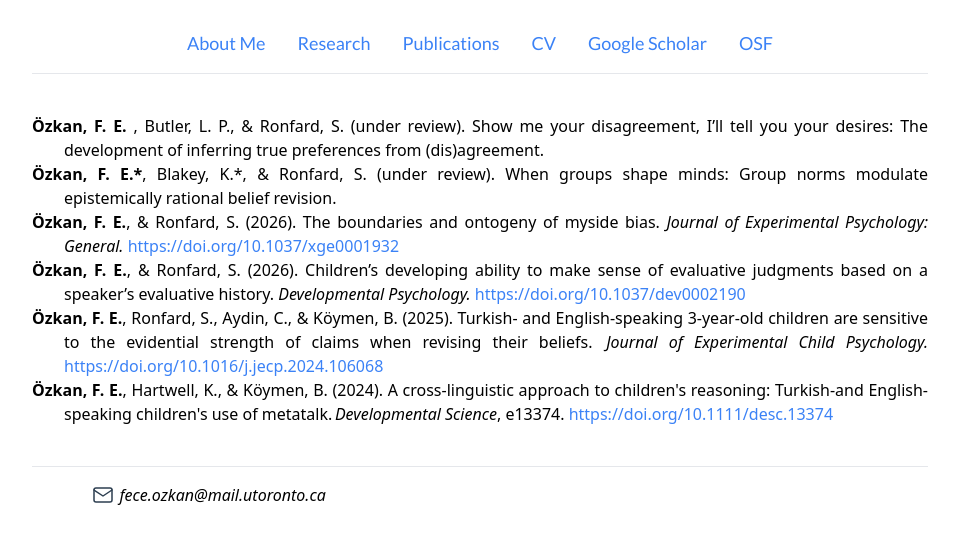
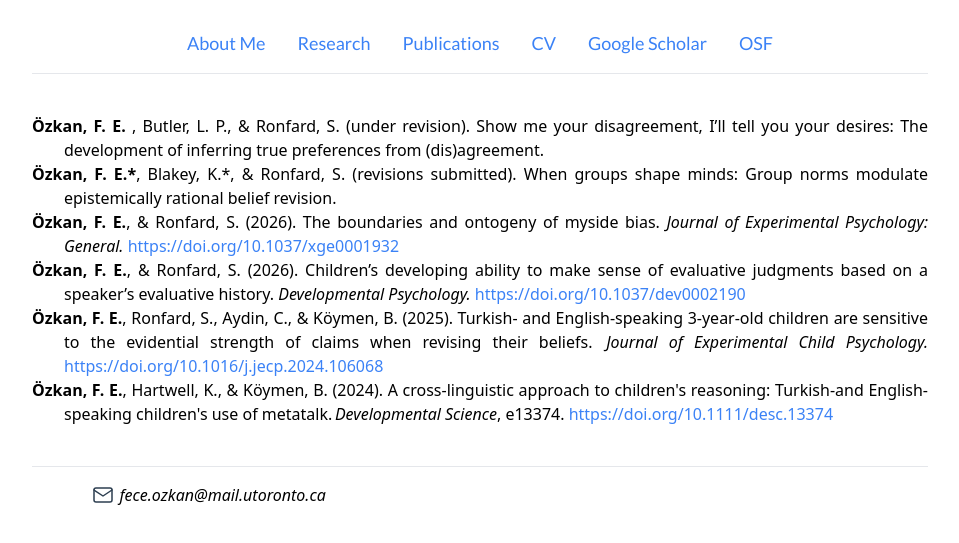
Before and after one commit to feceozkan/feceozkan.github.io, a plain HTML site: page publications.html in a window 1280 px wide. Shown: the part 167-710 px from the top of the page, without its empty margins (160-1119 px from the left). Drawn offline with nearby package versions, Linux system fonts and the light colour scheme.

Commit message:
Update publications.html

```diff
--- a/publications.html
+++ b/publications.html
@@ -24,7 +24,7 @@
                         >Publications</a
                     >
                     <a
-                        href="https://drive.google.com/file/d/12q-zcLiQDb9h-YQc-QVyvG3fx2-Q2wC-/view?usp=sharing"
+                        href="https://drive.google.com/file/d/1c0PvwqP30dHZvTpoXgGKB25Lsyv8bejC/view?usp=sharing"
                         target="_blank"
                         class="text-blue-500 hover:underline"
                         >CV</a
@@ -47,10 +47,10 @@
 
         <div class="max-w-4xl fleSx flex-col items-center gap-4 border-y py-10 text-justify mx-10">
             <p class="pl-8 indent-[-32px]">
-                <b>Özkan, F. E. </b>, Butler, L. P., & Ronfard, S. (under review). Show me your disagreement, I’ll tell you your desires: The development of inferring true preferences from (dis)agreement.<span
+                <b>Özkan, F. E. </b>, Butler, L. P., & Ronfard, S. (under revision). Show me your disagreement, I’ll tell you your desires: The development of inferring true preferences from (dis)agreement.<span
             </p>
             <p class="pl-8 indent-[-32px]">
-                <b>Özkan, F. E.*</b>, Blakey, K.*, & Ronfard, S. (under review). When groups shape minds: Group norms modulate epistemically rational belief revision.<span
+                <b>Özkan, F. E.*</b>, Blakey, K.*, & Ronfard, S. (revisions submitted). When groups shape minds: Group norms modulate epistemically rational belief revision.<span
             </p>
              <p class="pl-8 indent-[-32px]">
                 <b>Özkan, F. E.</b>, & Ronfard, S. (2026). The boundaries and ontogeny of myside bias. <span
```
